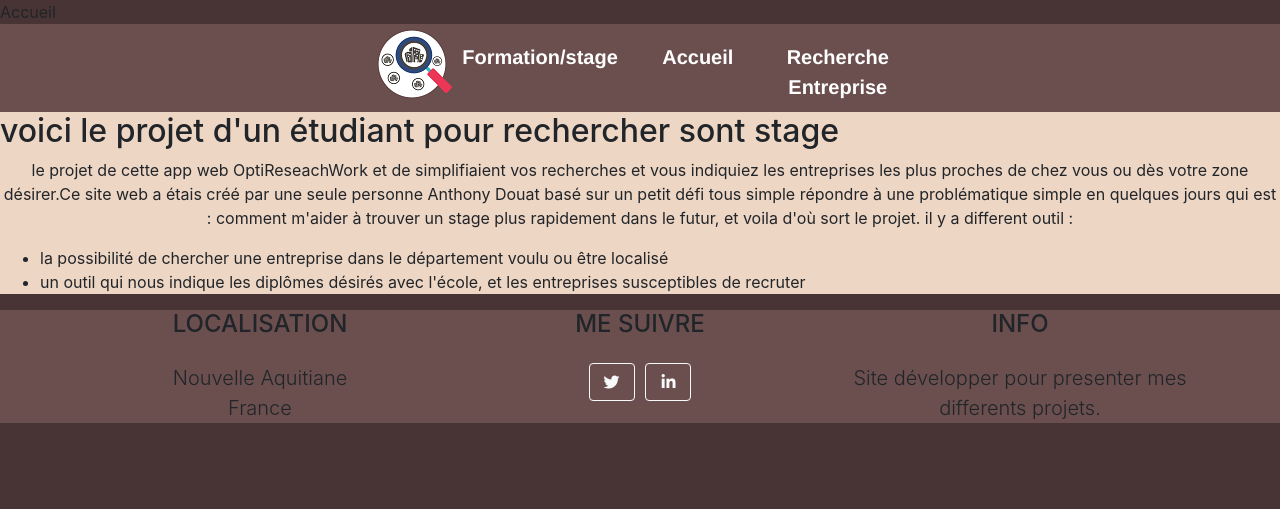
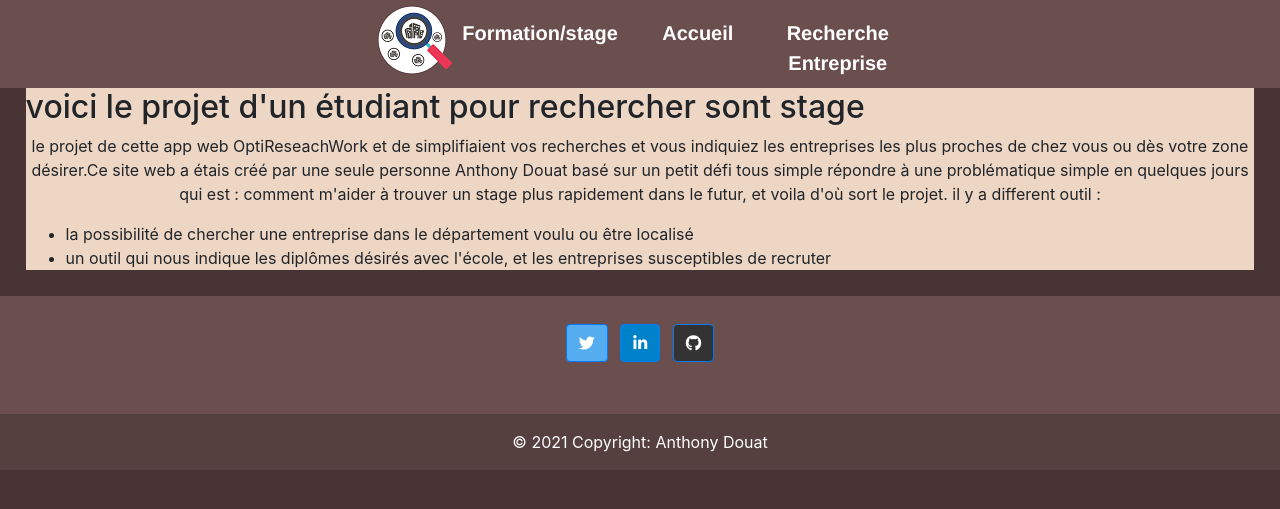
Before and after one commit to Anthonydt16/ProjetOptiResearchWork, a PHP site: page / in a window 1280 px wide. Shown: the top 509 px of the page. Run offline with PHP 8.4, Linux system fonts and the light colour scheme; some libraries are stand-ins or nearby versions.

Commit message:
mise a jour

```diff
--- a/Controleur/controleurPrincipal.php
+++ b/Controleur/controleurPrincipal.php
@@ -18,7 +18,6 @@ if(isset($_POST['envoieFRecherche'])){
     $_SESSION['ORW']="RechercheEntreprise";
 
   }
-echo $_SESSION['ORW'];
 
   include_once dispatcher::dispatch($_SESSION['ORW']);
 
--- a/Controleur/controleurRechercheEntreprise.php
+++ b/Controleur/controleurRechercheEntreprise.php
@@ -13,7 +13,7 @@ $formulaireRecherche->ajouterComposantTab();
 
 
 $formulaireRecherche->ajouterComposantLigne($formulaireRecherche->creerLabel('Périmètre du rayon de recherche  :',"label"));
-$formulaireRecherche->ajouterComposantLigne($formulaireRecherche->creerInputTexte('Perimetre', 'Perimetre', '', 0, 'Entrez votre Périmètre du rayon de recherche', '',"form-control"));
+$formulaireRecherche->ajouterComposantLigne($formulaireRecherche->creerInputRange('Perimetre', 'Perimetre',1, 1000, 'form-range'));
 $formulaireRecherche->ajouterComposantTab();
 
 
--- a/lib/formulaire.php
+++ b/lib/formulaire.php
@@ -149,6 +149,12 @@ public function creerInputDescription($unNom, $unId, $uneValue , $required , $pl
 		return $composant;
 
 	}
+	public function creerInputRange($unNom, $unId,$min, $max, $class){
+		$composant = "<input type='range' id='".$unNom."' name='".$unNom."' min='".$min."' max='".$max."'>";
+		return $composant;
+
+	}
+
 	public function creerInputHidden($unNom, $unId, $uneValue){
 		$composant= "<input type ='hidden' name = '" . $unNom . "' id = '" . $unId . "' value = '" . $uneValue . "' />";
 		return $composant;
--- a/style/style.css
+++ b/style/style.css
@@ -6,6 +6,13 @@ body{
 }
 .conteneur{
 	background-color: #EED6C4;
+	margin-left: 2%;
+	margin-right: 2%;
+	margin-bottom: 2%;
+}
+#buttonAffichage{
+	margin-top: 2%;
+	margin-bottom: 2%;
 }
 nav.menuPrincipal{
 	text-align: center;
@@ -51,5 +58,5 @@ nav.menuPrincipal ul li.actif {
 }
 footer{
 	background-color: #6B4F4F;
-	font-size: 10px!important;
+
 }
--- a/vue/vueBas.php
+++ b/vue/vueBas.php
@@ -1,29 +1,34 @@
 <!-- Footer-->
-        <footer class="footer text-center">
-            <div class="container">
-                <div class="row">
-                    <!-- Footer Location-->
-                    <div class="col-lg-4 mb-5 mb-lg-0">
-                        <h4 class="text-uppercase mb-4">localisation</h4>
-                        <p class="lead mb-0">
-                            Nouvelle Aquitiane
-                            <br />
-                            France
-                        </p>
-                    </div>
-                    <!-- Footer Social Icons-->
-                    <div class="col-lg-4 mb-5 mb-lg-0">
-                        <h4 class="text-uppercase mb-4">me suivre</h4>
-                        <a class="btn btn-outline-light btn-social mx-1" href="https://twitter.com/Gogodix2"><i class="fab fa-fw fa-twitter"></i></a>
-                        <a class="btn btn-outline-light btn-social mx-1" href="https://fr.linkedin.com/in/anthony-douat-a2118b195"><i class="fab fa-fw fa-linkedin-in"></i></a>
-                    </div>
-                    <!-- Footer About Text-->
-                    <div class="col-lg-4">
-                        <h4 class="text-uppercase mb-4">Info</h4>
-                        <p class="lead mb-0">
-                            Site développer pour presenter mes differents projets.
-                        </p>
-                    </div>
-                </div>
-            </div>
-        </footer>
+<!-- Footer -->
+<footer class="text-center text-white">
+<!-- Grid container -->
+<div class="container p-4">
+
+<!-- Section: Social media -->
+<section class="mb-4">
+
+<!-- Twitter -->
+<a class="btn btn-primary btn-floating m-1" style="background-color: #55acee" href="https://twitter.com/gogodix2" role="button"><i class="fab fa-twitter"></i></a>
+
+<!-- Linkedin -->
+<a class="btn btn-primary btn-floating m-1" style="background-color: #0082ca" href="https://fr.linkedin.com/in/anthony-douat-a2118b195" role="button"><i class="fab fa-linkedin-in"></i></a>
+<!-- Github -->
+<a class="btn btn-primary btn-floating m-1" style="background-color: #333333" href="https://github.com/Anthonydt16" role="button"><i class="fab fa-github"></i></a>
+</section>
+<!-- Section: Social media -->
+
+
+
+
+</div>
+<!-- Grid container -->
+
+<!-- Copyright -->
+<div class="text-center p-3" style="background-color: rgba(0, 0, 0, 0.2)">
+© 2021 Copyright:
+<a class="text-white" href="">Anthony Douat</a>
+</div>
+<!-- Copyright -->
+
+</footer>
+<!-- Footer -->
--- a/vue/vueHaut.php
+++ b/vue/vueHaut.php
@@ -4,9 +4,7 @@
         <div class="img_fond">
         </div>
         <nav class="menuPrincipal">
-          <img class="img-fluid"
-     src="image/logo80px.png"
-     alt="Grapefruit slice atop a pile of other slices">
+          <a href="index.php?ORW=Accueil"><img class="img-fluid" src="image/logo80px.png"></a>
           <?php
           if(isset($bioRelai)){
             echo $bioRelai->afficheMenu();
--- a/vue/vueRechercheEntreprise.php
+++ b/vue/vueRechercheEntreprise.php
@@ -8,10 +8,10 @@ include_once ('vue/vueHaut.php');
   <?php
       $formulaireRecherche->afficherFormulaire();
   ?>
-    <button class ="btn btn-light btn-lg btn-block" onclick="validation()">afficher le resultat</button>
+    <button id="buttonAffichage" class ="btn btn-light btn-lg btn-block" onclick="validation()">afficher le resultat</button>
 
   <div id="res"></div>
-  <div id="tableRep">"
+  <div id="tableRep">
   </div>
 
 </div>
```
